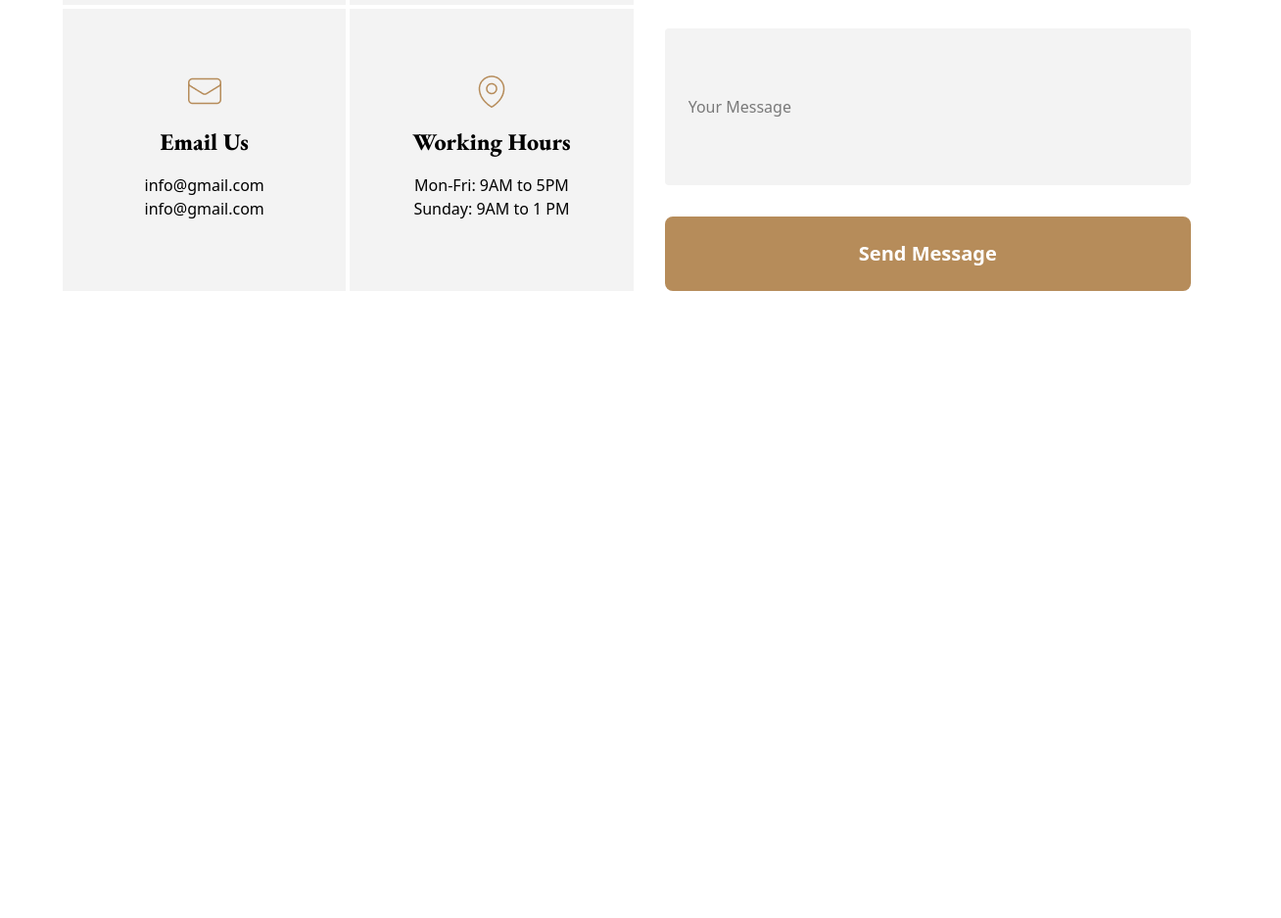
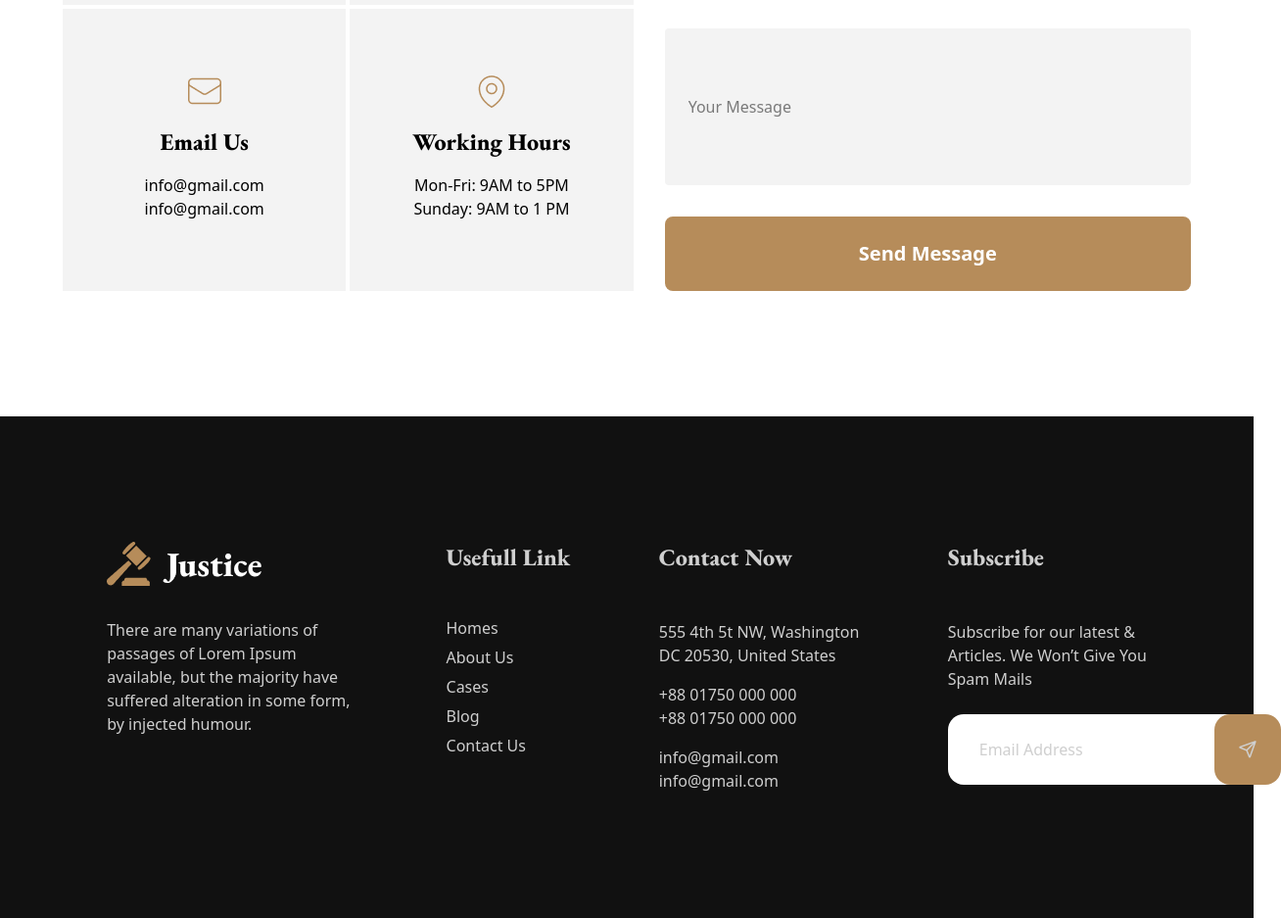
Before and after one commit to AmirulTechie/Legal-solutions, a plain HTML site: page index.html in a window 1280 px wide. Shown: the part 4095-5032 px from the top of the page at 98% size, 1308 px wide, since content can reach past the window. Before the commit the page ends 4392 px from the top, so only its background shows below. Drawn offline with nearby package versions, Linux system fonts and the light colour scheme.

Commit message:
add footer section and finish project

```diff
--- a/index.html
+++ b/index.html
@@ -9,6 +9,9 @@
     <link rel="preconnect" href="https://fonts.gstatic.com" crossorigin>
     <link href="https://fonts.googleapis.com/css2?family=EB+Garamond:ital,wght@0,400..800;1,400..800&display=swap"
     rel="stylesheet">
+    <link rel="stylesheet" href="https://cdnjs.cloudflare.com/ajax/libs/font-awesome/7.0.1/css/all.min.css"
+        integrity="sha512-2SwdPD6INVrV/lHTZbO2nodKhrnDdJK9/kg2XD1r9uGqPo1cUbujc+IYdlYdEErWNu69gVcYgdxlmVmzTWnetw=="
+        crossorigin="anonymous" referrerpolicy="no-referrer" />
 </head>
 <body>
     <header>
@@ -257,8 +260,39 @@
             </div>
         </section>
     </main>
-    <footer>
-
+    <footer class="max-w-screen w-full m-auto mt-32 bg-[#111111]">
+        <section class=" max-w-6xl w-full m-auto  text-[#CFCFCF] text-left py-32 flex justify-around">
+            <div class="w-64">
+                <img src="images/logo.png" alt="">
+                <p class="mt-8">There are many variations of passages of Lorem Ipsum available, but the majority have suffered alteration in some form,
+                by injected humour.</p>
+            </div>
+            <div>
+                <h4 class="text-2xl font-extrabold" style="font-family: 'EB Garamond', serif;">Usefull Link</h4>
+                <ul class="mt-11 flex flex-col gap-1.5">
+                    <li>Homes</li>
+                    <li>About Us</li>
+                    <li>Cases</li>
+                    <li>Blog</li>
+                    <li>Contact Us</li>
+                </ul>
+            </div>
+            <div>
+                <h4 class="text-2xl font-extrabold" style="font-family: 'EB Garamond', serif;">Contact Now</h4>
+                <p class="mt-12">555 4th 5t NW, Washington <br>
+                DC 20530, United States</p>
+                <p class="my-4">+88 01750 000 000 <br>
+                +88 01750 000 000</p>
+                <p>info@gmail.com <br>
+                info@gmail.com</p>
+            </div>
+            <div>
+                <h3 class="text-2xl font-extrabold" style="font-family: 'EB Garamond', serif;">Subscribe</h3>
+                <p class="mt-12 mb-6">Subscribe for our latest & <br>Articles. We Won’t Give You <br> Spam Mails</p>
+                <input class="w-80 py-6 pl-8 bg-white text-[#A0A0A0] rounded-2xl absolute" type="email" placeholder="Email Address">
+                <button class="bg-[#B68C5A] p-6 rounded-2xl relative left-68"><i class="fa-regular fa-paper-plane"></i></button>
+            </div>
+        </section>
     </footer>
 </body>
 </html>
```
Also changed, not shown: 1 other file.
